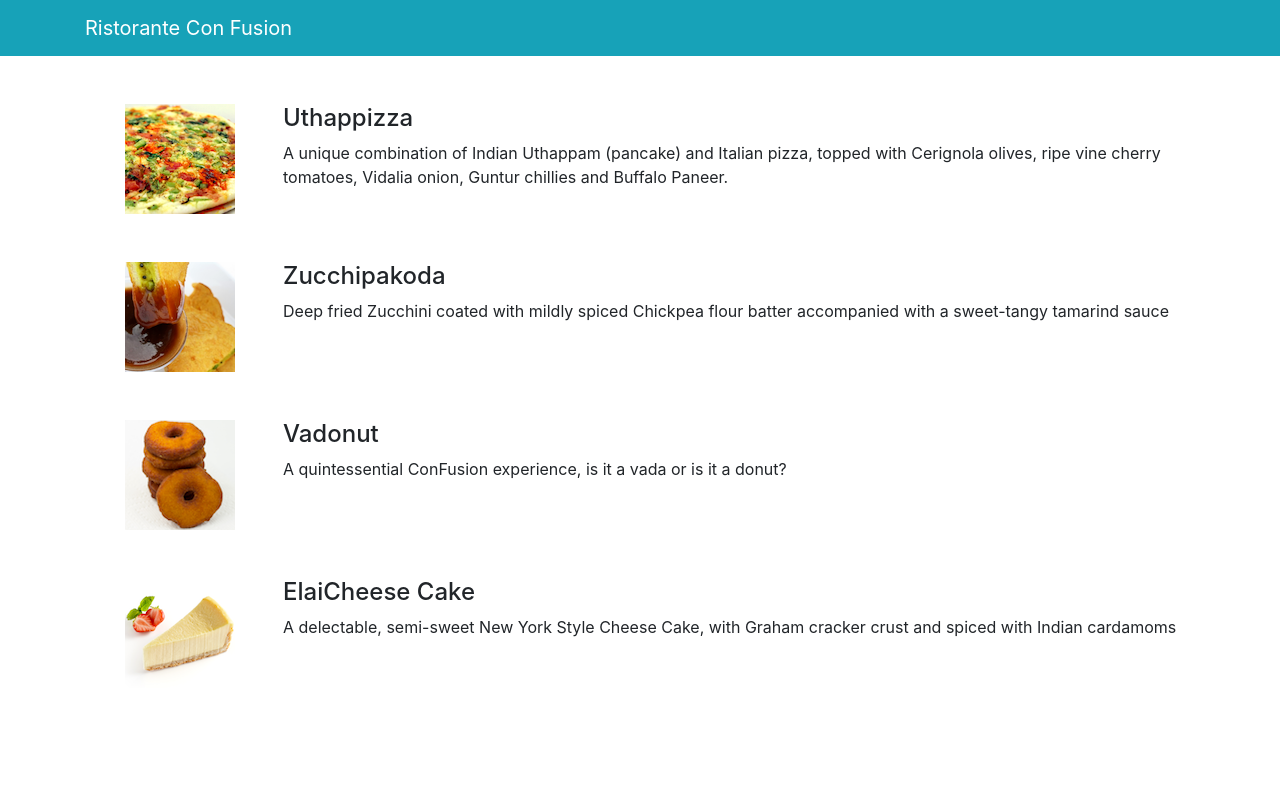
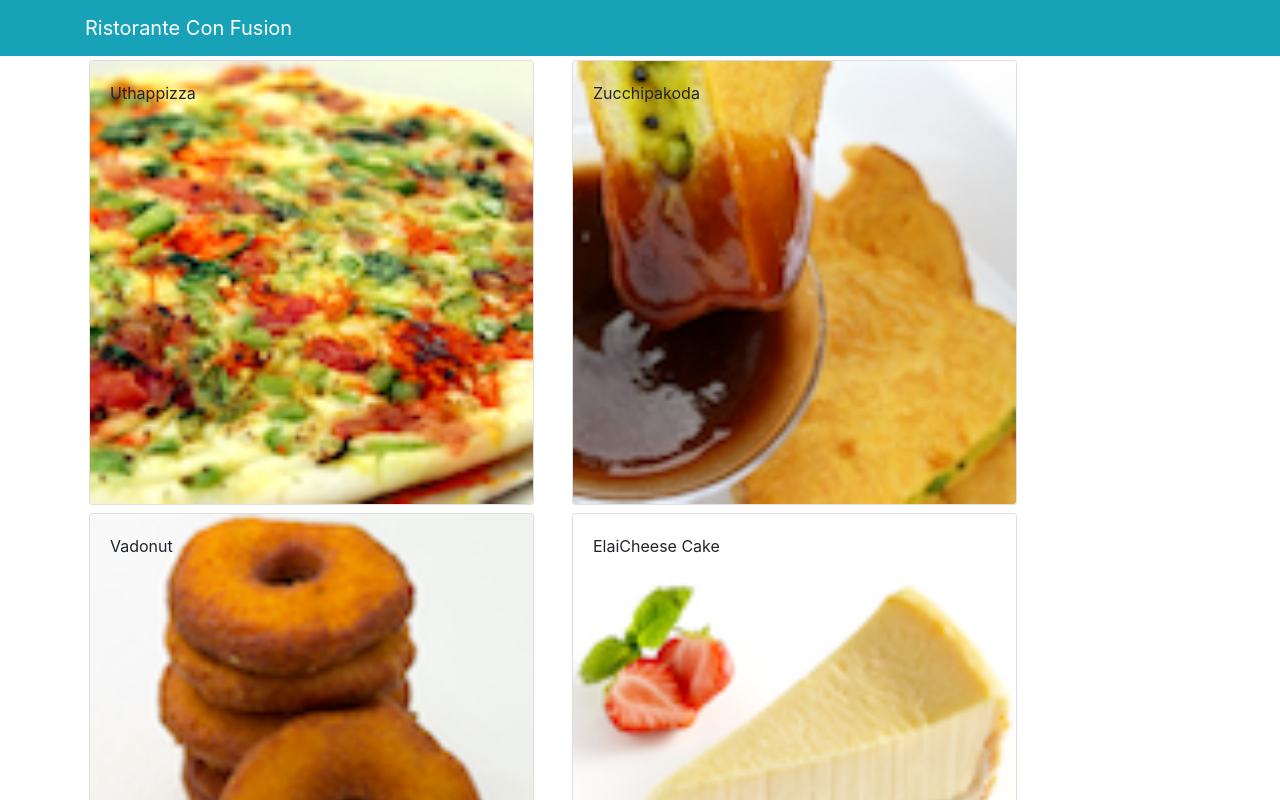
Before and after one commit to Sanchitbajaj02/Coursera-React, a React (Create React App) app: page / in a window 1280 px wide. Shown: the top 800 px of the page. Built offline with nearby package versions, Linux system fonts and the light colour scheme.

Commit message:
media update and dish pass from parent to child

```diff
--- a/src/App.js
+++ b/src/App.js
@@ -2,8 +2,16 @@
 import "./App.css";
 import { Navbar, NavbarBrand } from "reactstrap";
 import Menu from "./components/MenuComponent";
+import { DISHES } from "./shared/dishes";
 
 class App extends Component {
+  constructor(props) {
+    super(props);
+
+    this.state = {
+      dishes: DISHES,
+    };
+  }
   render() {
     return (
       <div>
@@ -12,7 +20,7 @@
             <NavbarBrand href="/">Ristorante Con Fusion</NavbarBrand>
           </div>
         </Navbar>
-        <Menu />
+        <Menu dishes={this.state.dishes} />
       </div>
     );
   }
--- a/src/components/MenuComponent.js
+++ b/src/components/MenuComponent.js
@@ -1,78 +1,58 @@
 import React, { Component } from "react";
-import { Media } from "reactstrap";
+import {
+  Card,
+  CardImg,
+  CardImgOverlay,
+  CardText,
+  CardBody,
+  CardTitle,
+} from "reactstrap";
 
 class Menu extends Component {
   constructor(props) {
     super(props);
 
     this.state = {
-      dishes: [
-        {
-          id: 0,
-          name: "Uthappizza",
-          image: "assets/images/uthappizza.png",
-          category: "mains",
-          label: "Hot",
-          price: "4.99",
-          description:
-            "A unique combination of Indian Uthappam (pancake) and Italian pizza, topped with Cerignola olives, ripe vine cherry tomatoes, Vidalia onion, Guntur chillies and Buffalo Paneer.",
-        },
-        {
-          id: 1,
-          name: "Zucchipakoda",
-          image: "assets/images/zucchipakoda.png",
-          category: "appetizer",
-          label: "",
-          price: "1.99",
-          description:
-            "Deep fried Zucchini coated with mildly spiced Chickpea flour batter accompanied with a sweet-tangy tamarind sauce",
-        },
-        {
-          id: 2,
-          name: "Vadonut",
-          image: "assets/images/vadonut.png",
-          category: "appetizer",
-          label: "New",
-          price: "1.99",
-          description:
-            "A quintessential ConFusion experience, is it a vada or is it a donut?",
-        },
-        {
-          id: 3,
-          name: "ElaiCheese Cake",
-          image: "assets/images/elaicheesecake.png",
-          category: "dessert",
-          label: "",
-          price: "2.99",
-          description:
-            "A delectable, semi-sweet New York Style Cheese Cake, with Graham cracker crust and spiced with Indian cardamoms",
-        },
-      ],
+      selectedDish: null,
     };
   }
 
+  onDishSelect(dish) {
+    this.setState({ selectedDish: dish });
+  }
+
+  renderDish(dish) {
+    if (dish != null)
+      return (
+        <Card>
+          <CardImg top src={dish.image} alt={dish.name} />
+          <CardBody>
+            <CardTitle>{dish.name}</CardTitle>
+            <CardText>{dish.description}</CardText>
+          </CardBody>
+        </Card>
+      );
+    else return <div></div>;
+  }
+
   render() {
-    const menu = this.state.dishes.map((dish) => {
+    const menu = this.props.dishes.map((dish) => {
       return (
-        <div key={dish.id} className="col-12 mt-5">
-          <Media tag="li">
-            <Media left middle>
-              <Media object src={dish.image} alt={dish.name} />
-            </Media>
-            <Media body className="ml-5">
-              <Media heading>{dish.name}</Media>
-              <p>{dish.description}</p>
-            </Media>
-          </Media>
+        <div className="col-12 col-md-5 m-1">
+          <Card key={dish.id} onClick={() => this.onDishSelect(dish)}>
+            <CardImg width="100%" src={dish.image} alt={dish.name} />
+            <CardImgOverlay>
+              <CardTitle>{dish.name}</CardTitle>
+            </CardImgOverlay>
+          </Card>
         </div>
       );
     });
 
     return (
       <div className="container">
-        <div className="row">
-          <Media list>{menu}</Media>
-        </div>
+        <div className="row">{menu}</div>
+        <div className="row">{this.renderDish(this.state.selectedDish)}</div>
       </div>
     );
   }
--- /dev/null
+++ b/src/shared/dishes.js
@@ -0,0 +1,194 @@
+export const DISHES = [
+  {
+    id: 0,
+    name: "Uthappizza",
+    image: "assets/images/uthappizza.png",
+    category: "mains",
+    label: "Hot",
+    price: "4.99",
+    description:
+      "A unique combination of Indian Uthappam (pancake) and Italian pizza, topped with Cerignola olives, ripe vine cherry tomatoes, Vidalia onion, Guntur chillies and Buffalo Paneer.",
+    comments: [
+      {
+        id: 0,
+        rating: 5,
+        comment: "Imagine all the eatables, living in conFusion!",
+        author: "John Lemon",
+        date: "2012-10-16T17:57:28.556094Z",
+      },
+      {
+        id: 1,
+        rating: 4,
+        comment:
+          "Sends anyone to heaven, I wish I could get my mother-in-law to eat it!",
+        author: "Paul McVites",
+        date: "2014-09-05T17:57:28.556094Z",
+      },
+      {
+        id: 2,
+        rating: 3,
+        comment: "Eat it, just eat it!",
+        author: "Michael Jaikishan",
+        date: "2015-02-13T17:57:28.556094Z",
+      },
+      {
+        id: 3,
+        rating: 4,
+        comment: "Ultimate, Reaching for the stars!",
+        author: "Ringo Starry",
+        date: "2013-12-02T17:57:28.556094Z",
+      },
+      {
+        id: 4,
+        rating: 2,
+        comment: "It's your birthday, we're gonna party!",
+        author: "25 Cent",
+        date: "2011-12-02T17:57:28.556094Z",
+      },
+    ],
+  },
+  {
+    id: 1,
+    name: "Zucchipakoda",
+    image: "assets/images/zucchipakoda.png",
+    category: "appetizer",
+    label: "",
+    price: "1.99",
+    description:
+      "Deep fried Zucchini coated with mildly spiced Chickpea flour batter accompanied with a sweet-tangy tamarind sauce",
+    comments: [
+      {
+        id: 0,
+        rating: 5,
+        comment: "Imagine all the eatables, living in conFusion!",
+        author: "John Lemon",
+        date: "2012-10-16T17:57:28.556094Z",
+      },
+      {
+        id: 1,
+        rating: 4,
+        comment:
+          "Sends anyone to heaven, I wish I could get my mother-in-law to eat it!",
+        author: "Paul McVites",
+        date: "2014-09-05T17:57:28.556094Z",
+      },
+      {
+        id: 2,
+        rating: 3,
+        comment: "Eat it, just eat it!",
+        author: "Michael Jaikishan",
+        date: "2015-02-13T17:57:28.556094Z",
+      },
+      {
+        id: 3,
+        rating: 4,
+        comment: "Ultimate, Reaching for the stars!",
+        author: "Ringo Starry",
+        date: "2013-12-02T17:57:28.556094Z",
+      },
+      {
+        id: 4,
+        rating: 2,
+        comment: "It's your birthday, we're gonna party!",
+        author: "25 Cent",
+        date: "2011-12-02T17:57:28.556094Z",
+      },
+    ],
+  },
+  {
+    id: 2,
+    name: "Vadonut",
+    image: "assets/images/vadonut.png",
+    category: "appetizer",
+    label: "New",
+    price: "1.99",
+    description:
+      "A quintessential ConFusion experience, is it a vada or is it a donut?",
+    comments: [
+      {
+        id: 0,
+        rating: 5,
+        comment: "Imagine all the eatables, living in conFusion!",
+        author: "John Lemon",
+        date: "2012-10-16T17:57:28.556094Z",
+      },
+      {
+        id: 1,
+        rating: 4,
+        comment:
+          "Sends anyone to heaven, I wish I could get my mother-in-law to eat it!",
+        author: "Paul McVites",
+        date: "2014-09-05T17:57:28.556094Z",
+      },
+      {
+        id: 2,
+        rating: 3,
+        comment: "Eat it, just eat it!",
+        author: "Michael Jaikishan",
+        date: "2015-02-13T17:57:28.556094Z",
+      },
+      {
+        id: 3,
+        rating: 4,
+        comment: "Ultimate, Reaching for the stars!",
+        author: "Ringo Starry",
+        date: "2013-12-02T17:57:28.556094Z",
+      },
+      {
+        id: 4,
+        rating: 2,
+        comment: "It's your birthday, we're gonna party!",
+        author: "25 Cent",
+        date: "2011-12-02T17:57:28.556094Z",
+      },
+    ],
+  },
+  {
+    id: 3,
+    name: "ElaiCheese Cake",
+    image: "assets/images/elaicheesecake.png",
+    category: "dessert",
+    label: "",
+    price: "2.99",
+    description:
+      "A delectable, semi-sweet New York Style Cheese Cake, with Graham cracker crust and spiced with Indian cardamoms",
+    comments: [
+      {
+        id: 0,
+        rating: 5,
+        comment: "Imagine all the eatables, living in conFusion!",
+        author: "John Lemon",
+        date: "2012-10-16T17:57:28.556094Z",
+      },
+      {
+        id: 1,
+        rating: 4,
+        comment:
+          "Sends anyone to heaven, I wish I could get my mother-in-law to eat it!",
+        author: "Paul McVites",
+        date: "2014-09-05T17:57:28.556094Z",
+      },
+      {
+        id: 2,
+        rating: 3,
+        comment: "Eat it, just eat it!",
+        author: "Michael Jaikishan",
+        date: "2015-02-13T17:57:28.556094Z",
+      },
+      {
+        id: 3,
+        rating: 4,
+        comment: "Ultimate, Reaching for the stars!",
+        author: "Ringo Starry",
+        date: "2013-12-02T17:57:28.556094Z",
+      },
+      {
+        id: 4,
+        rating: 2,
+        comment: "It's your birthday, we're gonna party!",
+        author: "25 Cent",
+        date: "2011-12-02T17:57:28.556094Z",
+      },
+    ],
+  },
+];
```
